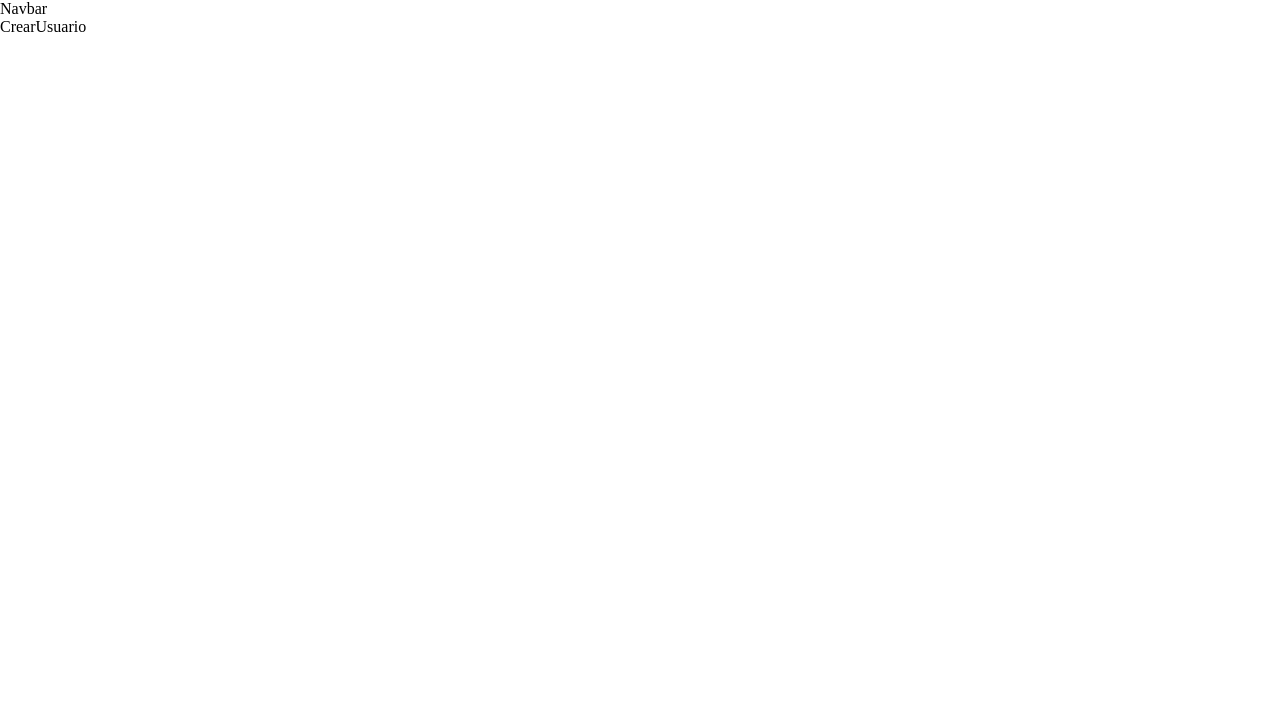
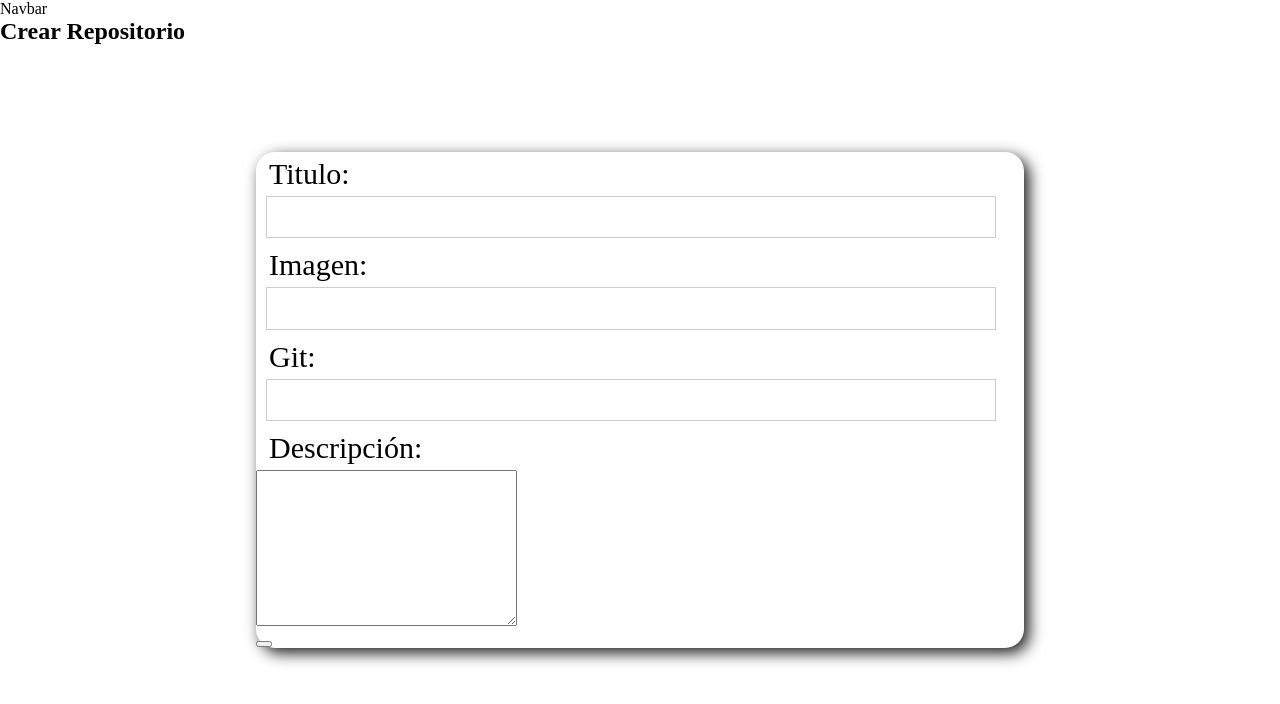
Before and after one commit to AkagamiNoLorea/Emergya_Frontend, a React (Vite) app: page /private/crearuser in a window 1280 px wide. Shown: the top 704 px of the page. Built offline with nearby package versions, Linux system fonts and the light colour scheme.

Commit message:
añadida parte de Xavi y editados formatos

```diff
--- a/src/components/estilos/Forms.css
+++ b/src/components/estilos/Forms.css
@@ -1,5 +1,5 @@
 .applicationForm {
-    background: #F29F05;
+    background: #0E2240;
     color: white;
     padding: 0 5px 15;
     text-align: center;
--- a/src/components/oficinas/CrearOficina.jsx
+++ b/src/components/oficinas/CrearOficina.jsx
@@ -1,10 +1,60 @@
-import React from 'react'
-/*En esta parte habrá un formulario para crear una oficina, apartados(nombre, numero de puestos,plano
-    de distribucion y dias antelacion), con boton de confirmar y cancelar*//*funcion post en api*/
+import axios from "axios"
+import { useState } from "react"
+import { useNavigate } from "react-router-dom"
+import '../estilos/Forms.css'
+
+const url = "http://localhost:8086/api/v1/oficina"
+
 const CrearOficina = () => {
-  return (
-    <div>CrearOficina</div>
-  )
+
+    const [Nombreoficina, setNombreoficina,] = useState('')
+    const [Puesto, setPuesto] = useState('')
+    const [Planodistribucion, setPlanodistribucion] = useState('')
+    const [Diasantelacion, setDiasantelacion] = useState('')
+
+    const navigate = useNavigate()
+
+    const guardar = async (e) => {
+        e.preventDefault()
+        await axios.post(url, { Nombreoficina: Nombreoficina, Puesto: Puesto, Planodistribucion: Planodistribucion, Diasantelacion: Diasantelacion })
+        navigate("/proyectos")
+    }
+
+    return (
+        <>
+            <form onSubmit={guardar}>
+            <div className="applicationForm">
+            <h2>Crear Repositorio</h2>
+          </div>
+            <div className="contenedor-form">
+                    <div className="formTable">
+                            <div>
+                                <label>Titulo:</label>
+                                <input type="text" value={Nombreoficina} onChange={(e) => setNombreoficina(e.target.value)} />
+                            </div>
+                            <div>
+                                <label>Imagen:</label>
+                                <input type="text" value={Puesto} onChange={(e) => setPuesto(e.target.value)} />
+                            </div>
+                            <div>
+                                <label>Git:</label>
+                                <input type="text" value={Planodistribucion} onChange={(e) => setPlanodistribucion(e.target.value)} />
+                            </div>
+                            <div>
+                                <label>Descripción:</label>
+                                <textarea name="" id="" value={Diasantelacion} onChange={(e) => setDiasantelacion(e.target.value)}>
+
+                                </textarea>
+                            </div>
+                            <div className='form2Buttons'>
+              <button className='formButton' type="submit"><i className="fa-regular fa-floppy-disk"></i> Guardar canvios</button>
+              <button className='formButton' type="button"><i className="fa-solid fa-xmark"></i> Cancelar</button>
+            </div>
+                    </div>
+                </div>
+                </form>
+        </>
+    )
 }
 
 export default CrearOficina
--- a/src/components/usuario/BorrarUsuario.jsx
+++ /dev/null
@@ -1,9 +0,0 @@
-import React from 'react'
-
-const BorrarUsuario = () => {
-  return (
-    <div>BorrarUsuario</div>
-  )
-}
-
-export default BorrarUsuario
--- a/src/components/usuario/CrearUsuario.jsx
+++ b/src/components/usuario/CrearUsuario.jsx
@@ -1,9 +1,57 @@
-import React from 'react'
+import axios from "axios"
+import { useState } from "react"
+import { useNavigate } from "react-router-dom"
+
+const url = "http://localhost:8086/api/v1/oficina"
 
 const CrearUsuario = () => {
-  return (
-    <div>CrearUsuario</div>
-  )
+
+    const [Nombreoficina, setNombreoficina,] = useState('')
+    const [Puesto, setPuesto] = useState('')
+    const [Planodistribucion, setPlanodistribucion] = useState('')
+    const [Diasantelacion, setDiasantelacion] = useState('')
+
+    const navigate = useNavigate()
+
+    const guardar = async (e) => {
+        e.preventDefault()
+        await axios.post(url, { Nombreoficina: Nombreoficina, Puesto: Puesto, Planodistribucion: Planodistribucion, Diasantelacion: Diasantelacion })
+        navigate("/proyectos")
+    }
+
+    return (
+        <>
+            {<div className="contenedor-con-fondo">
+            </div>}
+            <h2>Crear Repositorio</h2>
+            <div className="contenedor-form">
+                <div className="contenedor-form1">
+                    <div className="formulario">
+                        <form onSubmit={guardar}>
+                            <div>
+                                <label>Titulo:</label>
+                                <input type="text" value={Nombreoficina} onChange={(e) => setNombreoficina(e.target.value)} />
+                            </div>
+                            <div>
+                                <label>Imagen:</label>
+                                <input type="text" value={Puesto} onChange={(e) => setPuesto(e.target.value)} />
+                            </div>
+                            <div>
+                                <label>Git:</label>
+                                <input type="text" value={Planodistribucion} onChange={(e) => setPlanodistribucion(e.target.value)} />
+                            </div>
+                            <div>
+                                <label>Descripción:</label>
+                                <textarea name="" id="" cols="30" rows="10" value={Diasantelacion} onChange={(e) => setDiasantelacion(e.target.value)}>
+                                </textarea>
+                            </div>
+                            <button></button>
+                        </form>
+                    </div>
+                </div>
+            </div>
+        </>
+    )
 }
 
 export default CrearUsuario
--- a/src/components/usuario/EditarUsuario.jsx
+++ b/src/components/usuario/EditarUsuario.jsx
@@ -1,8 +1,71 @@
-import React from 'react'
+import axios from "axios"
+import { useEffect, useState } from "react"
+import { useNavigate, useParams } from "react-router-dom"
+import { Icon } from '@iconify/react';
+import fondo from '../assets/img/fondo.jpg'
+
+const url = "http://localhost:8086/api/v1/oficina"
 
 const EditarUsuario = () => {
+
+  const [Estado, setEstado] = useState('')
+  const [Oficina, setOficina] = useState('')
+  const [Puesto, setPuesto] = useState('')
+  const [Usuario, setUsuario] = useState('')
+  const navigate = useNavigate()
+
+  const { id } = useParams()
+
+  const update = async (e) => {
+    e.preventDefault()
+    await axios.put(`${url}/${id}`, { Estado: Estado, Oficina: Oficina, Puesto: Puesto, Usuario: Usuario })
+    navigate("/proyectos")
+  }
+  useEffect(() => {
+    const getCharactersById = async () => {
+
+      const response = await axios.get(`${url}/${id}`)
+      setEstado(response.data.titulo)
+      setOficina(response.data.imagen)
+      setPuesto(response.data.git)
+      setUsuario(response.data.descripcion)
+    }
+
+    getCharactersById()
+  }, [id])
+
   return (
-    <div>EditarUsuario</div>
+    <>
+      {<div className="contenedor-con-fondo">
+        <img className='imagenfondo' src={fondo} />
+      </div>}
+      <div className="contenedor-form"><h2>Editar Repositorio</h2>
+        <div className="contenedor-form1">
+          <div className="formulario">
+            <form onSubmit={update}>
+              <div>
+                <label>Titulo:</label>
+                <input type="text" value={Estado} onChange={(e) => setEstado(e.target.value)} />
+              </div>
+              <div>
+                <label>Imagen:</label>
+                <input type="text" value={Oficina} onChange={(e) => setOficina(e.target.value)} />
+              </div>
+              <div>
+                <label>Git:</label>
+                <input type="text" value={Puesto} onChange={(e) => setPuesto(e.target.value)} />
+              </div>
+              <div>
+                <label>Descripción:</label>
+                <textarea name="" id="" cols="30" rows="10" value={Usuario} onChange={(e) => setUsuario(e.target.value)}>
+                </textarea>
+              </div>
+              <button type="submit"><Icon icon="bxs:edit" color="blue" /></button>
+            </form>
+          </div>
+        </div>
+      </div>
+    </>
   )
 }
 
--- a/src/components/usuario/ListaUsuarios.jsx
+++ b/src/components/usuario/ListaUsuarios.jsx
@@ -1,10 +1,49 @@
-import React from 'react'
-/*En esta parte te mostrará una lista de "cards" (cada card es un usuario), solo es necesario
-mostrar el nombre del usuario, y boton de editar y eliminar */
-const ListaUsuarios = () => {
-  return (
-    <div>ListaUsuarios</div>
-  )
+import axios from 'axios'
+import { useEffect, useState } from 'react'
+import { NavLink } from "react-router-dom"
+import { Icon } from '@iconify/react';
+
+const url = "http://localhost:8086/api/v1/oficina"
+const ListaUsuario = () => {
+
+    const [characters, setCharacters] = useState([])
+
+    useEffect(() => {
+        getAllcharacters()
+    }, [])
+
+    const getAllcharacters = async () => {
+        const response = await axios.get(url)
+        let data = response.data
+        setCharacters(data)
+    }
+
+    const handleDelete = async (id) => {
+        await axios.delete(`${url}/${id}`);
+        setCharacters((prevCharacter) => prevCharacter.filter((character) => character.id !== id));
+        alert(`ATENCION! ELIMINANDO REPOSITORIO ID#${id}`);
+    };
+
+    getAllcharacters()
+
+    return (
+        <>
+            {
+                characters.map(character => (
+                    <div className='contenedor-api1' key={character.id}>
+                        <div className='contenedor-api2'>
+                            <div className='card-api'>
+                                <h3>{character.Nombre}</h3>
+                                <NavLink to={`/editar/${character.id}`}><button className='boton-edit' ><Icon icon="bxs:edit" color="blue" /></button></NavLink>
+                                <button className="boton-borrar" onClick={() => handleDelete(character.id)}><Icon icon="bi:trash-fill" color="maroon" /></button>
+                            </div>
+                        </div>
+                    </div>
+                ))
+            }
+
+        </>
+    )
 }
 
-export default ListaUsuarios
+export default ListaUsuario
```
Also changed, not shown: src/components/auth0/AuthenticationGuard.jsx (added, +15 -0 lines).
